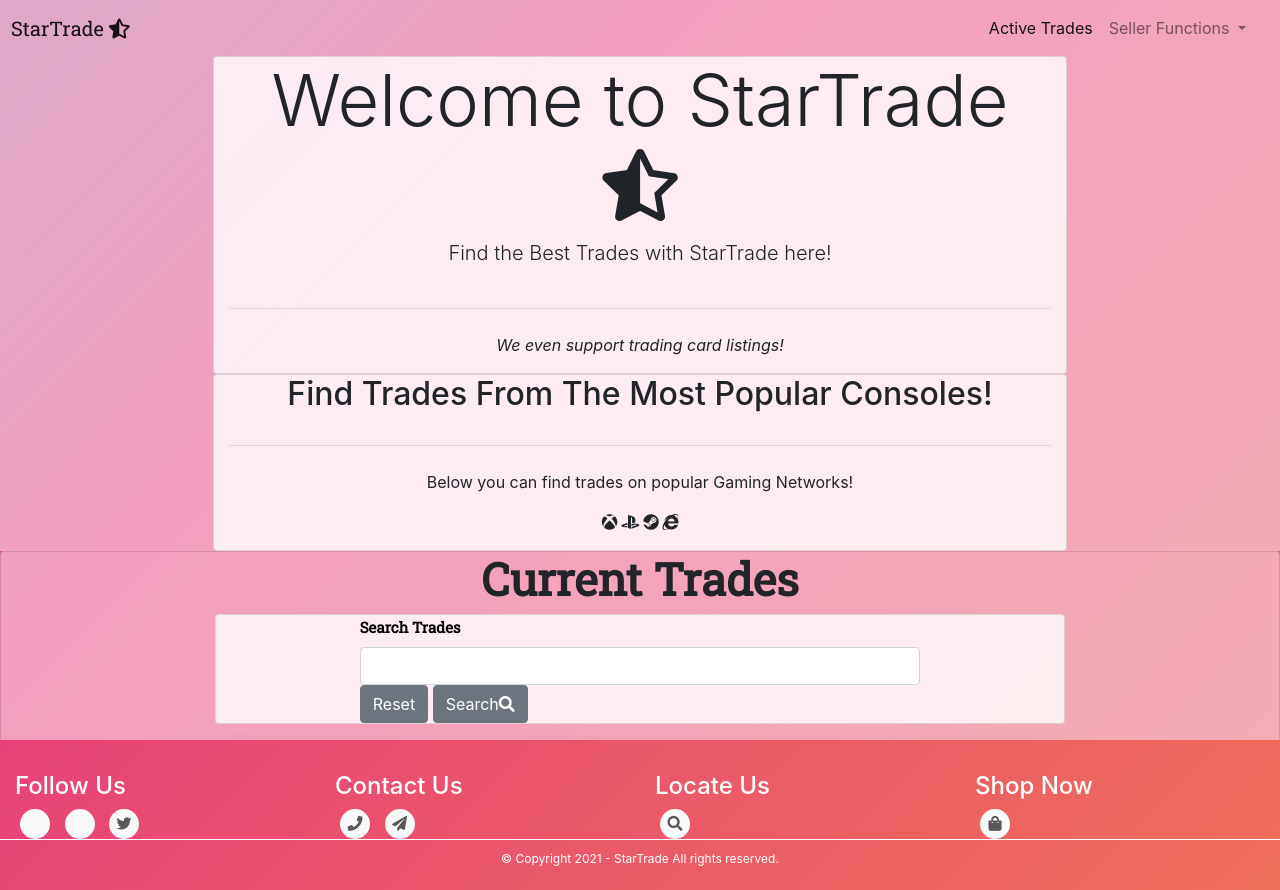
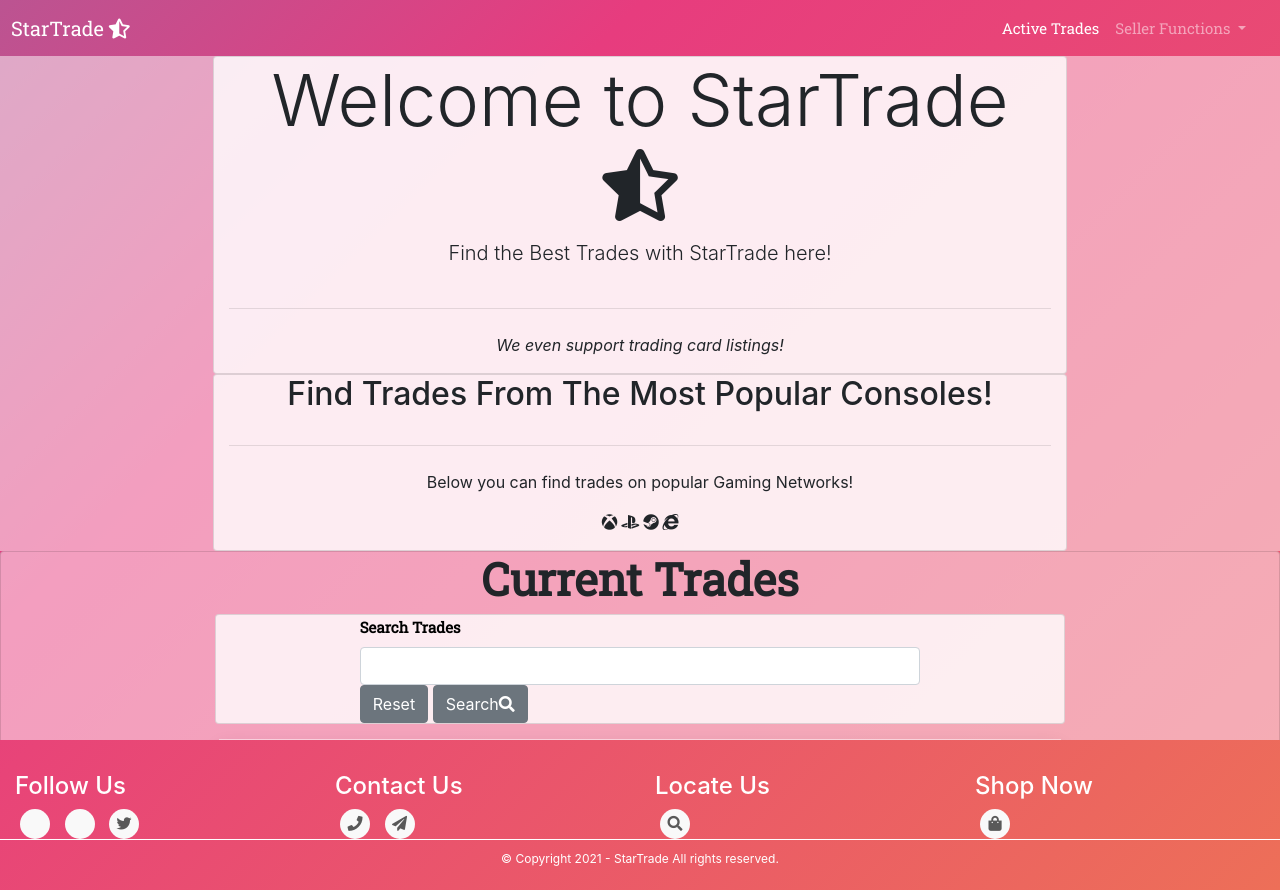
Before and after one commit to Code-Institute-Submissions/nickl98-StarTradeMS3_AugResub, a Flask app: page / in a window 1280 px wide. Run offline with Flask 2, Linux system fonts and the light colour scheme; the visitor is signed in with stand-in values (Sample User, id 1); data that the repository does not hold is empty; some libraries are stand-ins or nearby versions.

Commit message:
Made navbar elements white

```diff
--- a/static/css/style.css
+++ b/static/css/style.css
@@ -18,8 +18,9 @@ html,body
 .navbar-nav {
     padding-right: 10px;
 }
-.navbar-light {
-    background-color: rgba(255,255,255,0.5);
+
+.nav-link {
+    color: white
 }
 
 /* Navbar Brand */
@@ -27,6 +28,15 @@ html,body
     font-family: 'Roboto Slab', serif;;
     font-size: 20px;
     padding-left: 10px;
+    color: white;
+}
+
+.a .navbar-brand #text{
+    color: white;
+}
+
+.navbar-toggler {
+    color: white;
 }
 
 .dropdown-menu {
@@ -37,7 +47,8 @@ html,body
 }
 
 .dropdown-item {
-    color: white;
+    background-color: rgba(255,255,255,0.5);
+
 }
 
 .bg-back {
@@ -95,6 +106,8 @@ html,body
 
 .accordion {
     padding-bottom: 150px;
+    background-color: rgba(255,255,255,0.5);
+
 }
 .collapsible-link {
     width: 100%;
@@ -172,10 +185,7 @@ footer a {
     font-size: 14px;
     transition-duration: 0.2s;
 }
-footer a:hover {
-    color: #FA944B;
-    text-decoration: none;
-}
+
 .copy {
     font-size: 12px;
     padding: 10px;
--- a/templates/base.html
+++ b/templates/base.html
@@ -19,7 +19,7 @@
     <body>
         <div class="container-fluiid p-0">
             <header class="row">
-                <nav class="navbar navbar-expand-lg navbar-light w-100">
+                <nav class="navbar navbar-expand-lg navbar-dark w-100">
                     <a class="navbar-brand" href="{{ url_for('get_trades') }}">StarTrade <i class="fas fa-star-half-alt"></i></a>
                     <button class="navbar-toggler" type="button" data-toggle="collapse" data-target="#navbarNav" aria-controls="navbarNav" aria-expanded="false" aria-label="Toggle navigation">
                         <span class="navbar-toggler-icon"></span>
--- a/templates/trades.html
+++ b/templates/trades.html
@@ -13,7 +13,7 @@
 
     <div class="card card-content col-md-8 mx-auto">
         <h2 class="display-5 text-center">Find Trades From The Most Popular Consoles!</h2>
-        <hr class="my-4" />
+        <hr class="my-4"/>
         <p class="text-center">Below you can find trades on popular Gaming Networks!</p>
         <p class="text-center" id="console-icons">
             <strong><i class="fab fa-xbox"></i> <i class="fab fa-playstation"></i> <i class="fab fa-steam"></i> <i class="fab fa-internet-explorer"></i></strong>
```
